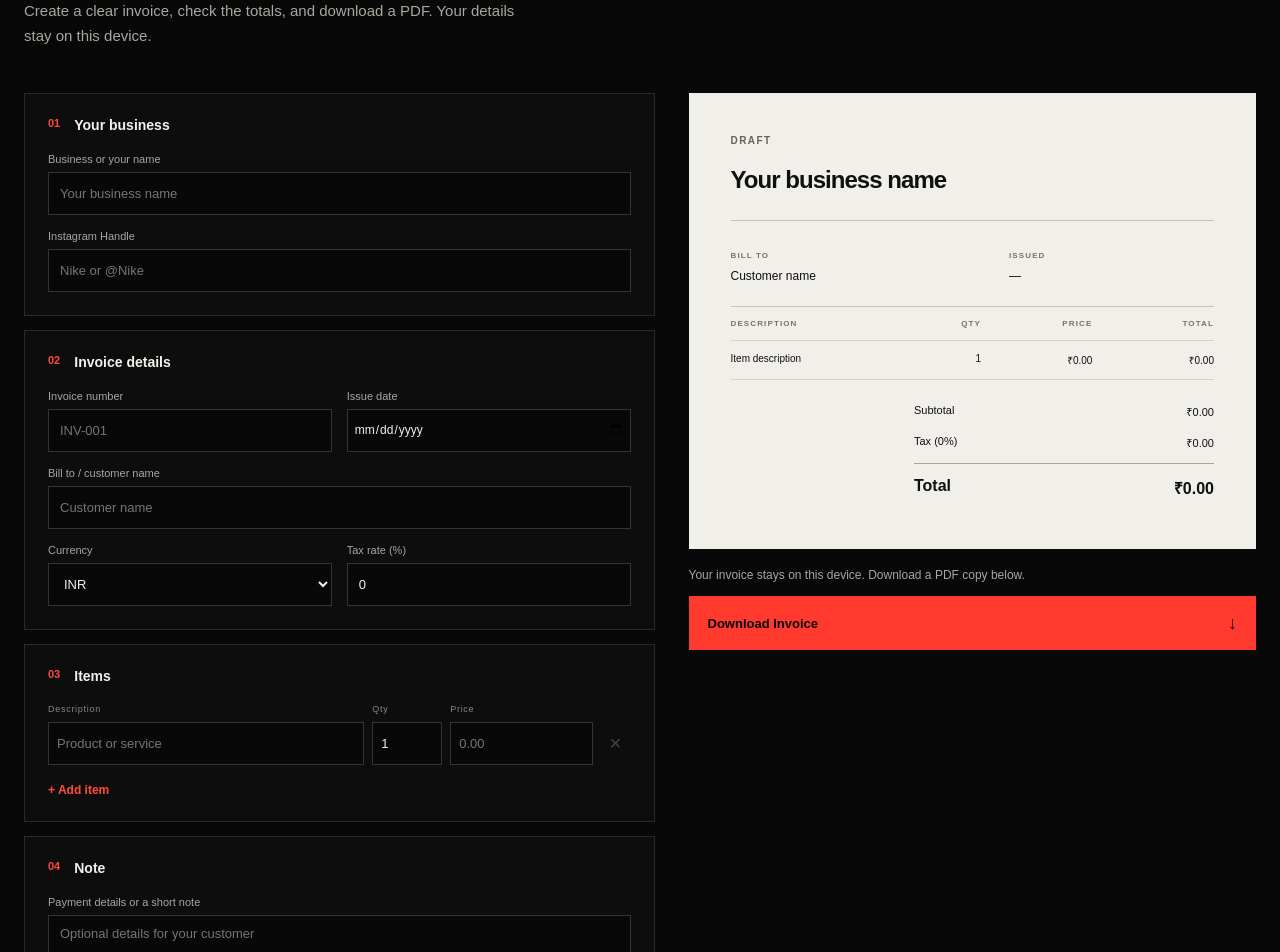
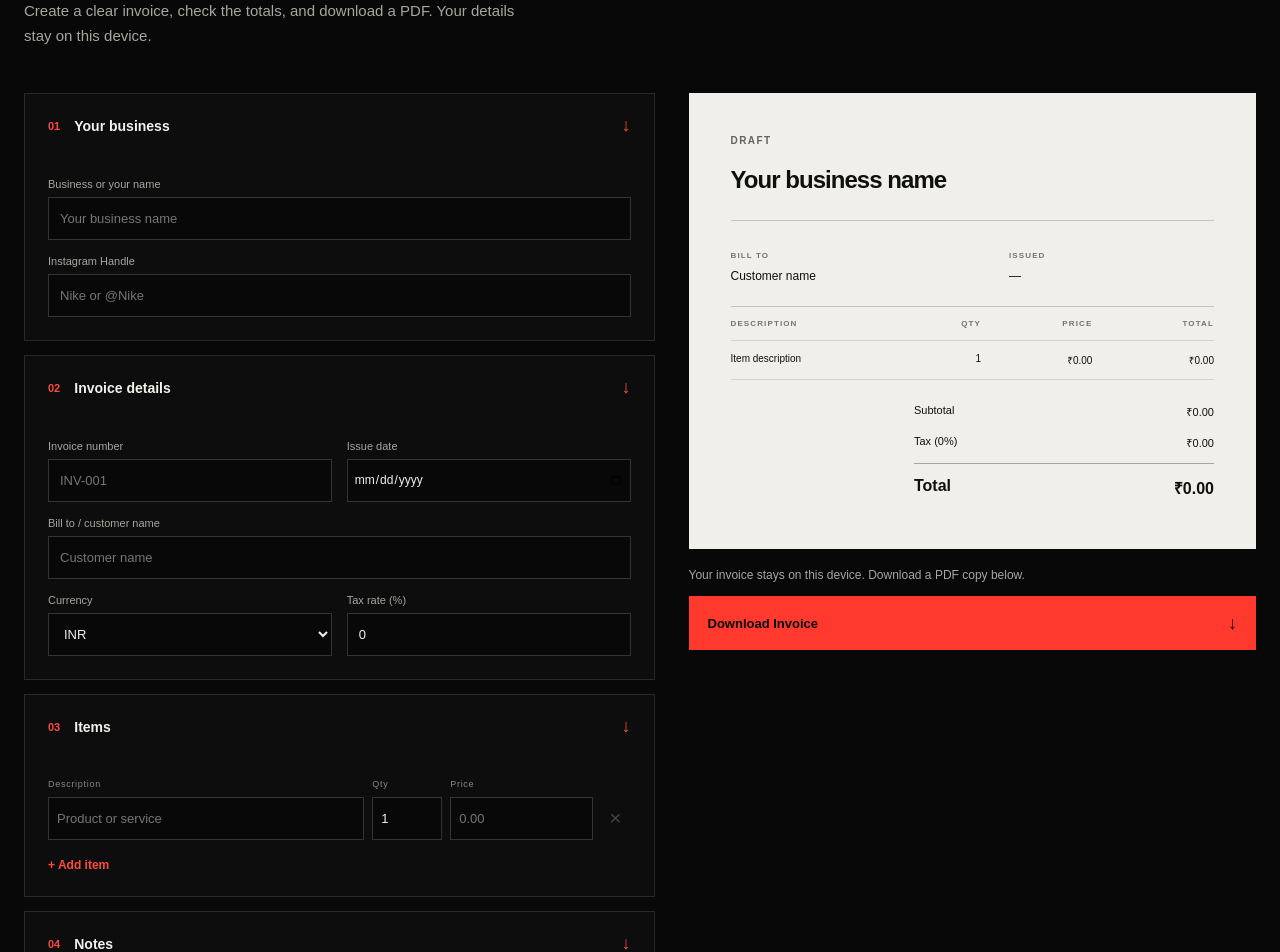
Before and after one commit to theframer/trudev-portfolio--2026, a Next.js app: page /tools/invoice-generator in a window 1280 px wide. Shown: the part 360-1312 px from the top of the page. Built offline with nearby package versions, Linux system fonts and the light colour scheme.

Commit message:
Support older iOS PDF rendering and compact invoice sections

```diff
--- a/package.json
+++ b/package.json
@@ -3,7 +3,9 @@
   "version": "1.0.0",
   "private": true,
   "scripts": {
+    "predev": "node scripts/prepare-pdfjs-worker.mjs",
     "dev": "next dev",
+    "prebuild": "node scripts/prepare-pdfjs-worker.mjs",
     "build": "next build",
     "start": "next start",
     "lint": "eslint ."
--- /dev/null
+++ b/scripts/prepare-pdfjs-worker.mjs
@@ -0,0 +1,6 @@
+import { copyFile } from "node:fs/promises";
+
+const source = new URL("../node_modules/pdfjs-dist/legacy/build/pdf.worker.min.mjs", import.meta.url);
+const destination = new URL("../public/pdfjs-worker.mjs", import.meta.url);
+
+await copyFile(source, destination);
--- a/src/app/tools/invoice-generator/InvoiceGenerator.tsx
+++ b/src/app/tools/invoice-generator/InvoiceGenerator.tsx
@@ -120,8 +120,11 @@ export default function InvoiceGenerator() {
 
         <div className={styles.workspace}>
           <section className={styles.editor} aria-label="Invoice details form">
-            <section className={styles.formSection}>
-              <h2><span>01</span> Your business</h2>
+            <details className={styles.formSection} open>
+              <summary className={styles.sectionSummary}>
+                <span className={styles.sectionNumber}>01</span>
+                <span className={styles.sectionTitle}>Your business</span>
+              </summary>
               <div className={styles.fieldGrid}>
                 <label className={styles.wideField}>Business or your name
                   <input value={details.business} onChange={(event) => updateDetails("business", event.target.value)} placeholder="Your business name" />
@@ -130,10 +133,13 @@ export default function InvoiceGenerator() {
                   <input value={details.instagram} onChange={(event) => updateDetails("instagram", event.target.value)} placeholder="Nike or @Nike" autoComplete="off" />
                 </label>
               </div>
-            </section>
+            </details>
 
-            <section className={styles.formSection}>
-              <h2><span>02</span> Invoice details</h2>
+            <details className={styles.formSection} open>
+              <summary className={styles.sectionSummary}>
+                <span className={styles.sectionNumber}>02</span>
+                <span className={styles.sectionTitle}>Invoice details</span>
+              </summary>
               <div className={styles.fieldGrid}>
                 <label>Invoice number
                   <input value={details.invoiceNumber} onChange={(event) => updateDetails("invoiceNumber", event.target.value)} placeholder="INV-001" />
@@ -153,10 +159,13 @@ export default function InvoiceGenerator() {
                   <input type="number" min="0" step="0.01" value={details.taxRate} onChange={(event) => updateDetails("taxRate", event.target.value)} />
                 </label>
               </div>
-            </section>
+            </details>
 
-            <section className={styles.formSection}>
-              <h2><span>03</span> Items</h2>
+            <details className={styles.formSection} open>
+              <summary className={styles.sectionSummary}>
+                <span className={styles.sectionNumber}>03</span>
+                <span className={styles.sectionTitle}>Items</span>
+              </summary>
               <div className={styles.itemHeaders} aria-hidden="true">
                 <span>Description</span><span>Qty</span><span>Price</span><span />
               </div>
@@ -174,14 +183,17 @@ export default function InvoiceGenerator() {
                 ))}
               </div>
               <button type="button" className={styles.addButton} onClick={() => setItems((current) => [...current, { id: Math.max(0, ...current.map((item) => item.id)) + 1, description: "", quantity: "1", price: "" }])}>+ Add item</button>
-            </section>
+            </details>
 
-            <section className={styles.formSection}>
-              <h2><span>04</span> Note</h2>
+            <details className={styles.formSection} open>
+              <summary className={styles.sectionSummary}>
+                <span className={styles.sectionNumber}>04</span>
+                <span className={styles.sectionTitle}>Notes</span>
+              </summary>
               <label className={styles.wideField}>Payment details or a short note
                 <textarea rows={3} value={details.notes} onChange={(event) => updateDetails("notes", event.target.value)} placeholder="Optional details for your customer" />
               </label>
-            </section>
+            </details>
           </section>
 
           <div className={styles.previewColumn}>
--- a/src/app/tools/invoice-generator/invoice-generator.module.css
+++ b/src/app/tools/invoice-generator/invoice-generator.module.css
@@ -58,9 +58,14 @@
 
 .workspace { display: grid; grid-template-columns: minmax(0, 1fr) minmax(340px, .9fr); align-items: start; gap: 34px; }
 .editor { display: grid; gap: 14px; min-width: 0; }
-.formSection { padding: 23px; border: 1px solid #292929; background: #0d0d0d; }
-.formSection h2 { display: flex; gap: 14px; margin: 0 0 20px; font-size: 14px; }
-.formSection h2 span { color: #ff4a3e; font-size: 11px; }
+.formSection { padding: 0 23px 23px; border: 1px solid #292929; background: #0d0d0d; }
+.sectionSummary { display: flex; align-items: center; gap: 14px; min-height: 64px; margin: 0 -23px 20px; padding: 0 23px; cursor: pointer; list-style: none; }
+.sectionSummary::-webkit-details-marker { display: none; }
+.sectionSummary::after { content: "↑"; margin-left: auto; color: #ff4a3e; font-size: 18px; font-weight: 400; }
+.formSection[open] > .sectionSummary::after { content: "↓"; }
+.sectionSummary:focus-visible { outline: 2px solid #ff4a3e; outline-offset: -3px; }
+.sectionNumber { color: #ff4a3e; font-size: 11px; font-weight: 700; }
+.sectionTitle { font-size: 14px; font-weight: 700; }
 .fieldGrid { display: grid; grid-template-columns: repeat(2, minmax(0, 1fr)); gap: 15px; }
 .formSection label:not(.srOnly) { display: grid; gap: 7px; min-width: 0; color: #aaa69e; font-size: 11px; }
 .wideField { grid-column: 1 / -1; }
@@ -124,7 +129,8 @@
   .toolbar { align-items: flex-start; }
   .backLink { min-height: 44px; padding: 0 12px; font-size: 10px; }
   .heading { padding: 54px 0 30px; }
-  .formSection { padding: 18px 14px; }
+  .formSection { padding: 0 14px 18px; }
+  .sectionSummary { min-height: 58px; margin-right: -14px; margin-left: -14px; padding-right: 14px; padding-left: 14px; }
   .fieldGrid { grid-template-columns: repeat(2, minmax(0, 1fr)); gap: 12px; }
   .itemHeaders,
   .itemRow { grid-template-columns: minmax(0, 1fr) 48px minmax(70px, .6fr) 22px; gap: 5px; }
```
Also changed, not shown: public/pdfjs-worker-compat.mjs (added, +20 -0 lines), src/app/tools/pdf-editor/PdfEditor.tsx (+37 -22 lines), src/app/tools/pdf-editor/pdfjs-compat.ts (added, +24 -0 lines), 1 other file (tests, documents, lock files or other folders).
